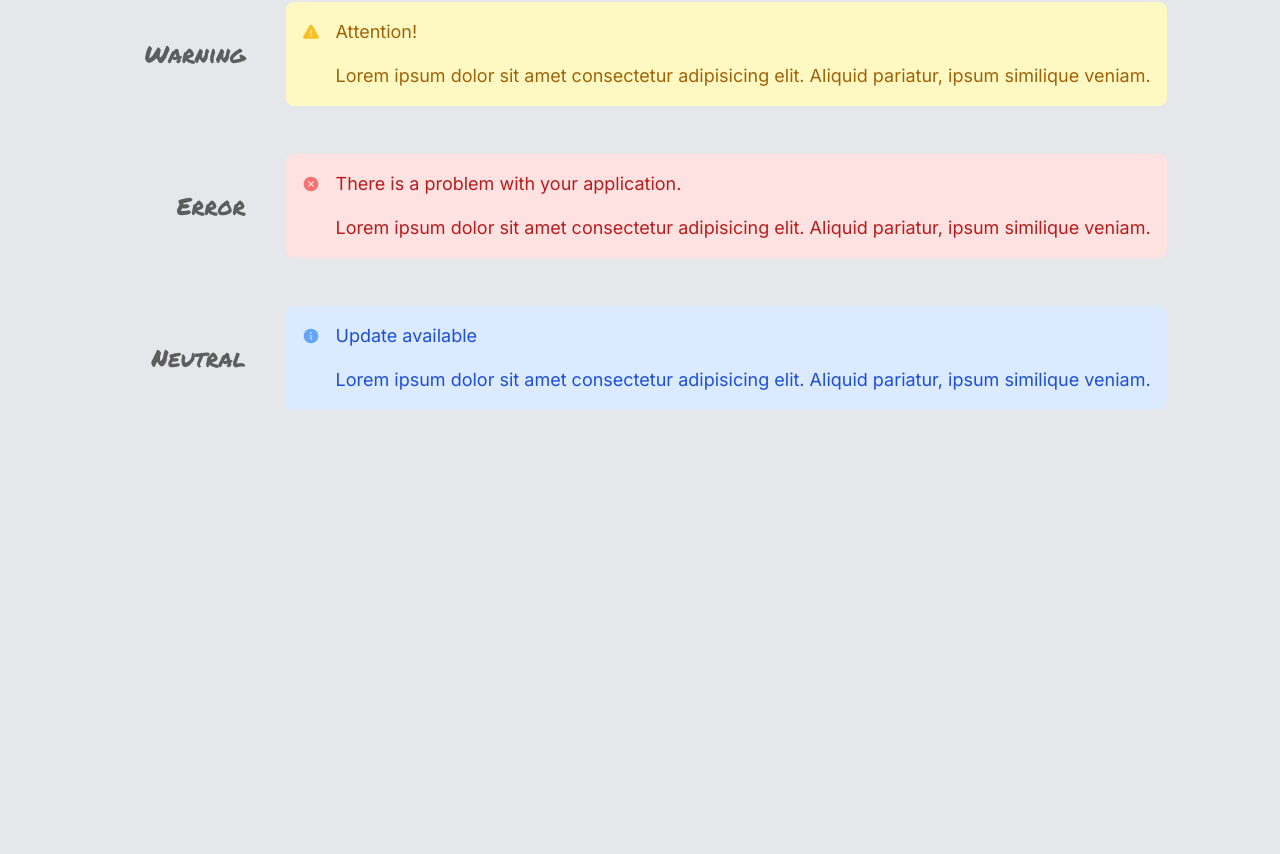
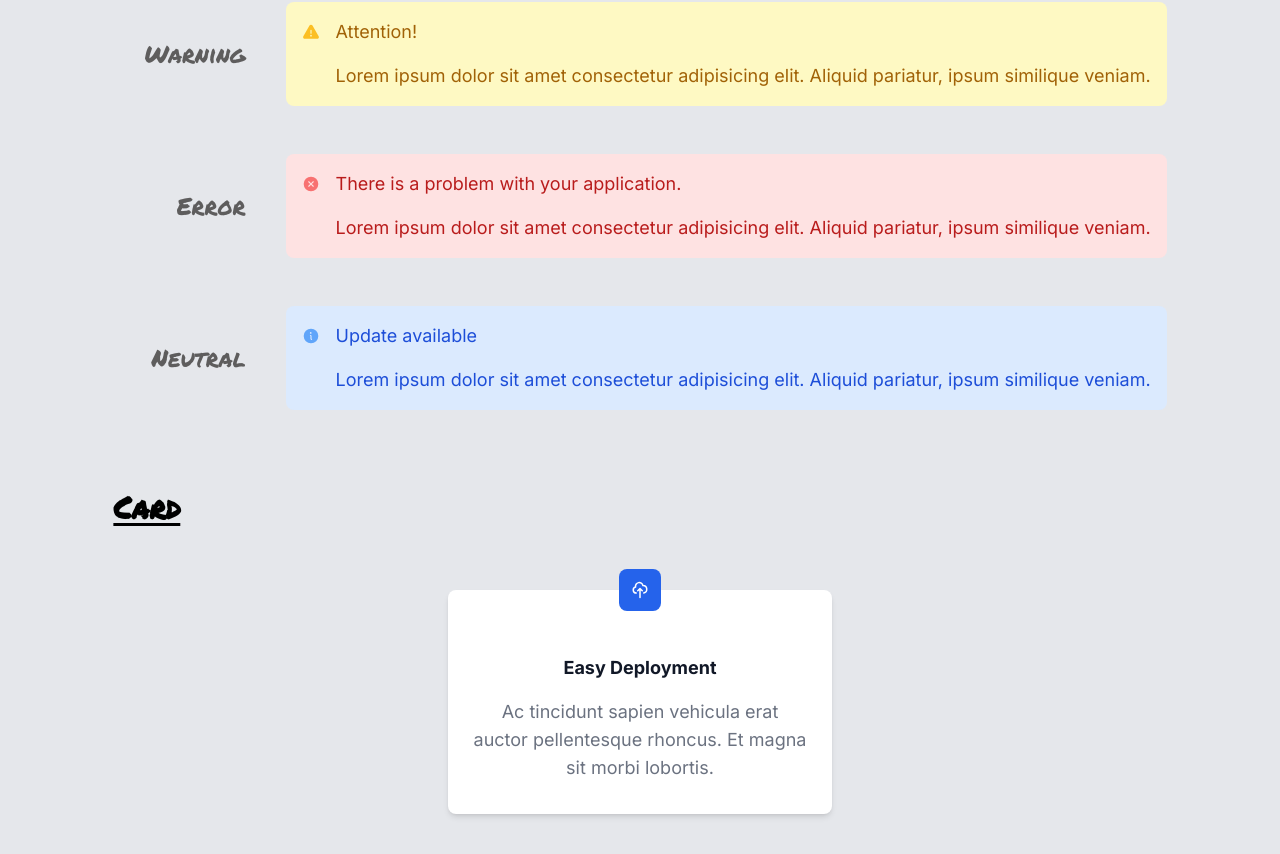
Before and after one commit to XenoMee/react-component-library, a React (Vite) app: page / in a window 1280 px wide. Shown: the part 670-1524 px from the top of the page. Before the commit the page ends 1120 px from the top, so only its background shows below. Built offline with nearby package versions, Linux system fonts and the light colour scheme.

Commit message:
import CardBlock component inside App

```diff
--- a/src/App.tsx
+++ b/src/App.tsx
@@ -1,5 +1,6 @@
 import BadgesBlock from './Components/BadgesBlock';
 import BannerBlock from './Components/BannersBlock';
+import CardBlock from './Components/CardBlock';
 
 const App = () => {
   return (
@@ -8,6 +9,7 @@ const App = () => {
       <div className='grid gap-20'>
         <BadgesBlock />
         <BannerBlock />
+        <CardBlock />
       </div>
     </main>
   );
```
